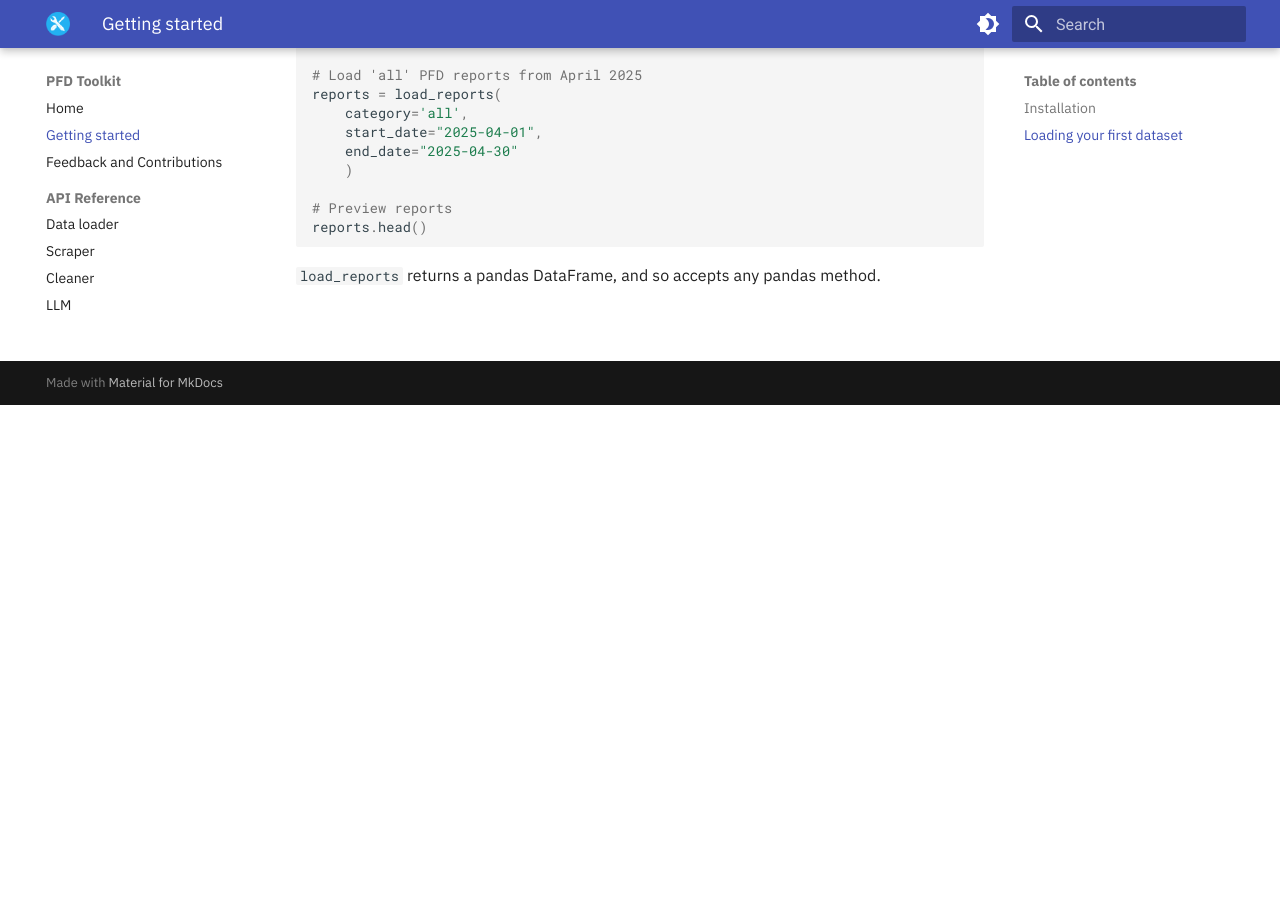
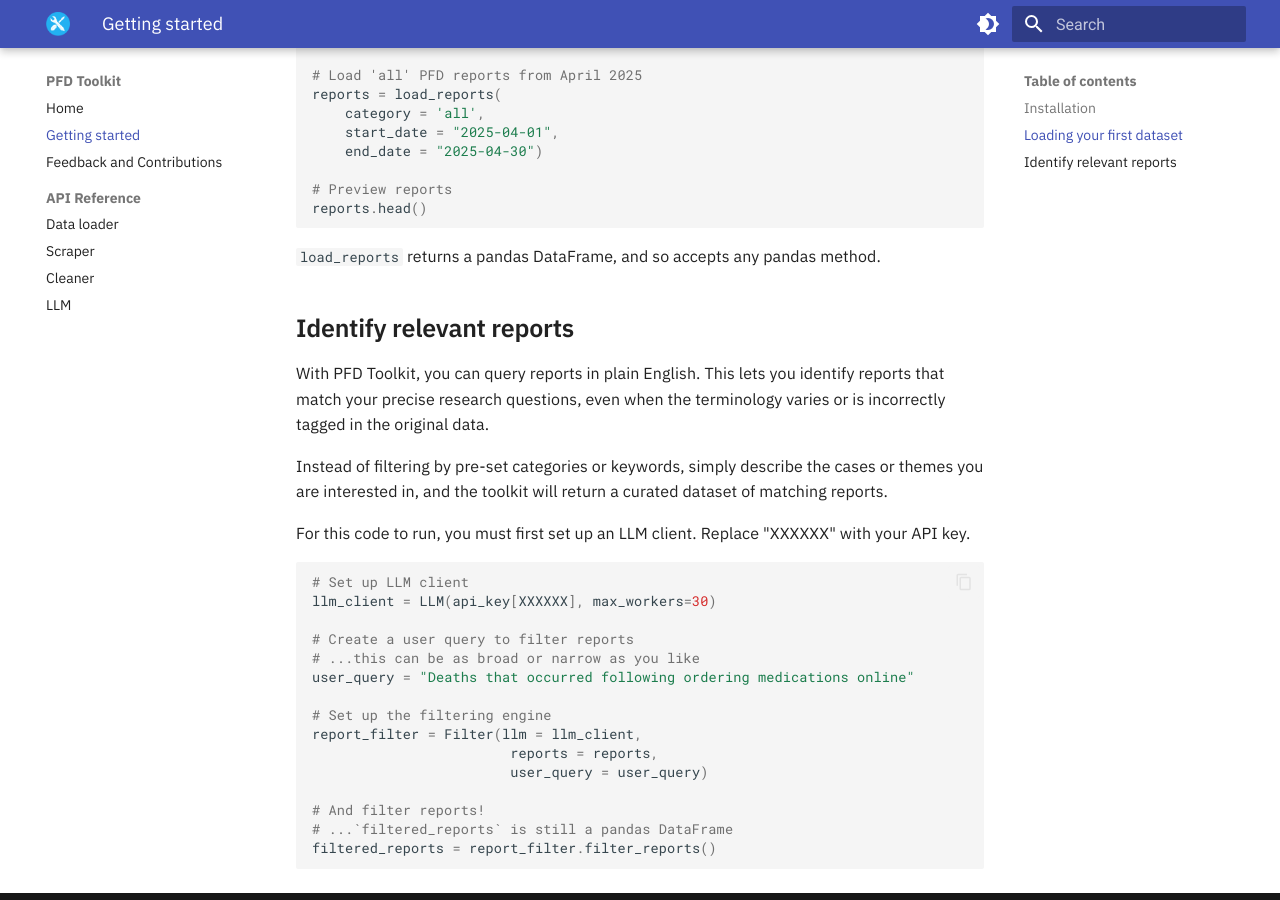
Before and after one commit to Sam-Osian/PFD-toolkit, an MkDocs documentation site: the page built from docs/usage.md, in a window 1280 px wide and 900 px high, scrolled down 495 px. Built offline with MkDocs 1.6.1 and Material for MkDocs 9.7.7, drawn with Linux system fonts in a browser that asks for light colours; before the commit the page ends 900 px from its top, so only the background shows below that.

Commit message:
Add Filter into usage.md (Getting started) documentation

````diff
--- a/docs/usage.md
+++ b/docs/usage.md
@@ -19,13 +19,38 @@ from pfd_toolkit import load_reports
 
 # Load 'all' PFD reports from April 2025
 reports = load_reports(
-    category='all',
-    start_date="2025-04-01",
-    end_date="2025-04-30"
-    )
+    category = 'all',
+    start_date = "2025-04-01",
+    end_date = "2025-04-30")
 
 # Preview reports
 reports.head()
 ```
 
 `load_reports` returns a pandas DataFrame, and so accepts any pandas method.
+
+## Identify relevant reports
+
+With PFD Toolkit, you can query reports in plain English. This lets you identify reports that match your precise research questions, even when the terminology varies or is incorrectly tagged in the original data.
+
+Instead of filtering by pre-set categories or keywords, simply describe the cases or themes you are interested in, and the toolkit will return a curated dataset of matching reports.
+
+For this code to run, you must first set up an LLM client. Replace "XXXXXX" with your API key.
+
+```py
+# Set up LLM client
+llm_client = LLM(api_key[XXXXXX], max_workers=30)
+
+# Create a user query to filter reports
+# ...this can be as broad or narrow as you like
+user_query = "Deaths that occurred following ordering medications online"
+
+# Set up the filtering engine
+report_filter = Filter(llm = llm_client,
+                        reports = reports,
+                        user_query = user_query)
+
+# And filter reports!
+# ...`filtered_reports` is still a pandas DataFrame
+filtered_reports = report_filter.filter_reports()
+```
````
